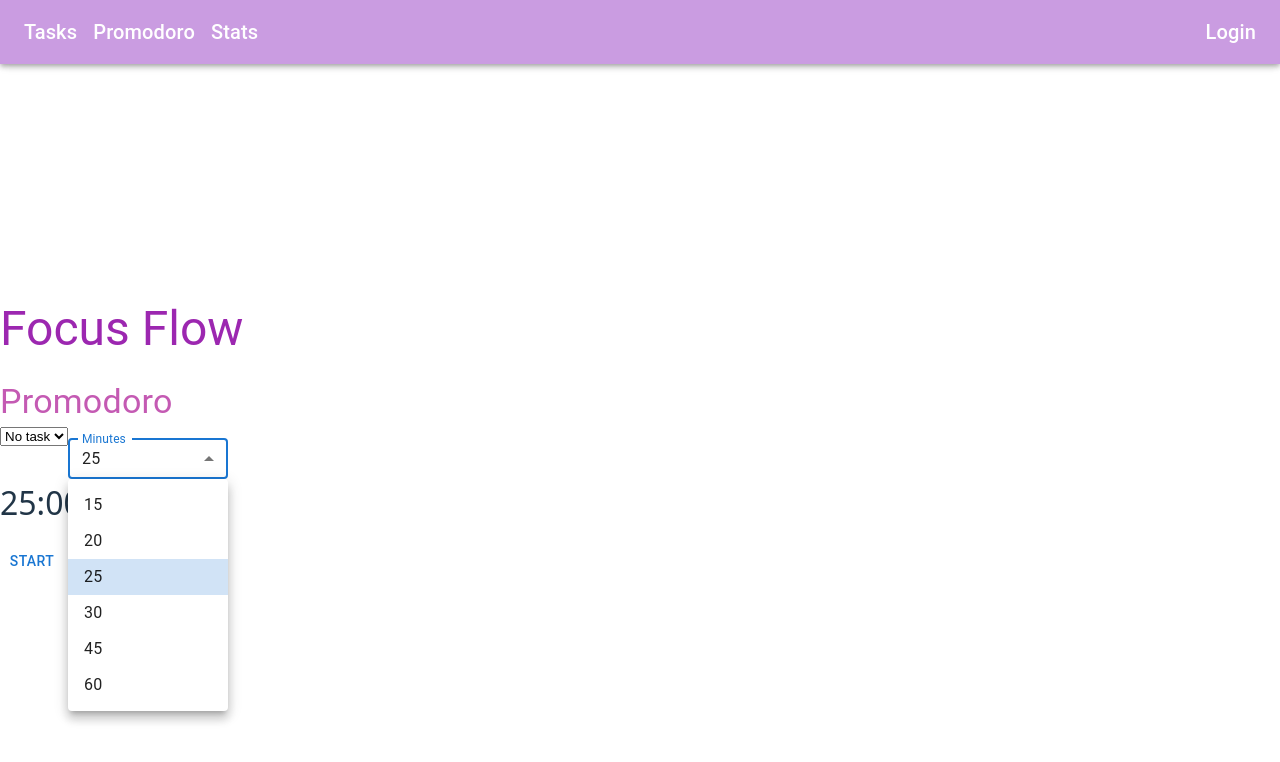
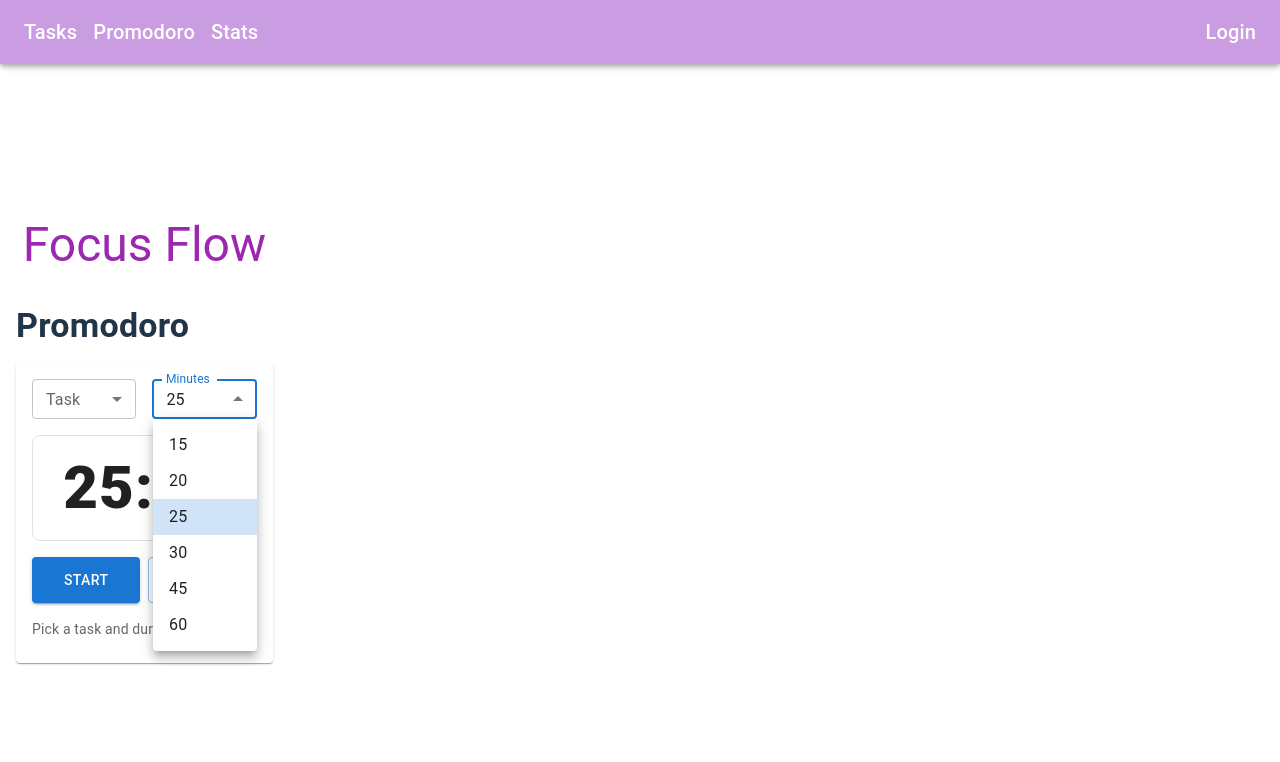
Before and after one commit to Mahmod94/react, a React (Vite) app in the folder FocusFlow/: page /promodoropage in a window 1280 px wide. Both pictures are taken after a click on the element "25". Shown: the top 762 px of the page. Built offline with nearby package versions, Linux system fonts and the light colour scheme.

Commit message:
Update promodoropage
added MUI to it

```diff
--- a/FocusFlow/src/PromodoroProvider.tsx
+++ b/FocusFlow/src/PromodoroProvider.tsx
@@ -1,15 +1,195 @@
+// /**
+//  * Author: Mahmod
+//  * Purpose: self development in frontend
+//  */
+
+// import React, { createContext, useContext, useEffect, useRef, useState} from "react";
+// import type { Session } from "./types/session";
+
+// import { listSessions, addSession as repoAddSession, clearAllSessions } from "./data/sessionsRepo";
+
+
+// const DEFAULT_FOCUS_SECONDS = 25 * 60 ;
+// const DEFAULT_BREAK_SECONDS = 5 * 60;
+
+// type Mode = "focus" | "break";
+
+// type PromodoroState = {
+//   timeLeft: number;
+//   running: boolean;
+
+//   mode: Mode;
+
+//   durationSeconds: number;
+//   setDurationSeconds: (seconds: number) => void;
+
+//   selectedTaskId: string;
+//   setSelectedTaskId: (id: string) => void;
+
+//   sessions: Session[];
+//   addSession: (s: Session) => void;
+//   clearSessions: () => void;
+
+//   startPause: () => void;
+//   reset: () => void;
+
+//   // later: skip()
+// };
+
+// const PromodoroContext = createContext<PromodoroState | null>(null);
+
+
+
+// export function PromodoroProvider({ children }: { children: React.ReactNode }) {
+
+//   const [sessions, setSessions] = useState<Session[]>(() => listSessions());
+
+//   const [focusSeconds, setFocusSecondsState] = useState<number>(DEFAULT_FOCUS_SECONDS);
+//   const [breakSeconds, setBreakSecondsState] = useState<number>(DEFAULT_BREAK_SECONDS);
+
+//   const [mode, setMode] = useState<Mode>("focus");
+
+//   const [durationSeconds, setDurationSecondsState] = useState<number>(DEFAULT_FOCUS_SECONDS);
+//   const [timeLeft, setTimeLeft] = useState(DEFAULT_FOCUS_SECONDS);
+
+//   const [running, setRunning] = useState(false);
+//   const [selectedTaskId, setSelectedTaskId] = useState("");
+
+//   const loggedRef = useRef(false);
+
+//   useEffect(() => {
+//     if (!running) return;
+
+//     const id = window.setInterval(() => {
+//       setTimeLeft((prev) => Math.max(prev - 1, 0));
+//     }, 1000);
+
+//     return () => window.clearInterval(id);
+//   }, [running]);
+
+//   const addSession = (s: Session) => {
+//     const next = repoAddSession(s);
+//     setSessions(next);
+//   };
+
+//   const clearSessions = () => {
+//     clearAllSessions();
+//     setSessions([]);
+//   };
+
+//   const currentDuration = mode === "focus" ? focusSeconds : breakSeconds;
+
+//   // När timern når 0 --> växla mode
+//   useEffect(() => {
+//     if (!running) return;
+
+//     if (timeLeft === 0 && !loggedRef.current) {
+//       loggedRef.current = true;
+//       setRunning(false);
+
+//     if (mode === "focus")
+//     {
+//       // logga endast focus
+//       addSession({
+//         id: Date.now(),
+//         durationSeconds: focusSeconds,
+//         endedAt: Date.now(),
+//         type: "focus",
+//         taskId: selectedTaskId || undefined,
+//       });
+//     // byt till break
+//     setMode("break");
+//     setTimeLeft(breakSeconds);
+//     } else {
+//       // break klart --> tillbaka till focus
+//       setMode("break");
+//       setTimeLeft(breakSeconds);
+//     }
+//     }
+//   }, [timeLeft, running, mode, focusSeconds, breakSeconds, selectedTaskId]);
+
+//   const startPause = () => {
+//     if (!running) loggedRef.current = false;
+//     setRunning((p) => !p);
+//   };
+
+//   const reset = () => {
+//     setRunning(false);
+//     loggedRef.current = false;
+//     setMode("focus");
+//     setTimeLeft(durationSeconds);
+//   };
+
+//   const skip = () => {
+//     // hoppa direkt till nästa läge
+//     setRunning(false);
+//     loggedRef.current = false;
+
+//     if (mode === "focus") {
+//       setMode("break");
+//       setTimeLeft(breakSeconds);
+//     } else {
+//       setMode("focus");
+//       setTimeLeft(focusSeconds);
+//     }
+//   };
+
+//   // setter som inte låter user ändra mitt i körning (enkel och tydlig)
+//   const setDurationSeconds = (seconds: number) => {
+//     if (running) return;
+//     const safe = Math.max (1 * 60, Math.min(seconds, 120 * 60)); // 1 - 120 min
+
+//     setDurationSecondsState(safe); // uppdatera display direkt när inte running
+//     setTimeLeft(safe);
+//     loggedRef.current = false;
+//   };
+
+//   return (
+//     <PromodoroContext.Provider
+//       value={{
+//         timeLeft,
+//         running,
+//         durationSeconds,
+//         setDurationSeconds,
+//         selectedTaskId,
+//         setSelectedTaskId,
+//         sessions,
+//         addSession,
+//         clearSessions,
+//         startPause,
+//         reset,
+//       }}
+//       >
+//         {children}
+//       </PromodoroContext.Provider>
+//   );
+// }
+
+// export function usePromodoro(){
+//   const ctx = useContext(PromodoroContext);
+//   if (!ctx) throw new Error("usePromodoro must be used within PromodoroProvider");
+//   return ctx;
+// }
 /**
  * Author: Mahmod
  * Purpose: self development in frontend
  */
 
-import React, { createContext, useContext, useEffect, useRef, useState} from "react";
+import React, {
+  createContext,
+  useContext,
+  useEffect,
+  useRef,
+  useState,
+} from "react";
 import type { Session } from "./types/session";
+import {
+  listSessions,
+  addSession as repoAddSession,
+  clearAllSessions,
+} from "./data/sessionsRepo";
 
-import { listSessions, addSession as repoAddSession, clearAllSessions } from "./data/sessionsRepo";
-
-
-const DEFAULT_FOCUS_SECONDS = 25 * 60 ;
+const DEFAULT_FOCUS_SECONDS = 25 * 60;
 const DEFAULT_BREAK_SECONDS = 5 * 60;
 
 type Mode = "focus" | "break";
@@ -17,7 +197,6 @@ type Mode = "focus" | "break";
 type PromodoroState = {
   timeLeft: number;
   running: boolean;
-
   mode: Mode;
 
   durationSeconds: number;
@@ -36,25 +215,28 @@ type PromodoroState = {
 
 const PromodoroContext = createContext<PromodoroState | null>(null);
 
+export function PromodoroProvider({
+  children,
+}: {
+  children: React.ReactNode;
+}) {
+  const [sessions, setSessions] = useState<Session[]>(() =>
+    listSessions()
+  );
 
-
-export function PromodoroProvider({ children }: { children: React.ReactNode }) {
-
-  const [sessions, setSessions] = useState<Session[]>(() => listSessions());
-
-  const [focusSeconds, setFocusSecondsState] = useState<number>(DEFAULT_FOCUS_SECONDS);
-  const [breakSeconds, setBreakSecondsState] = useState<number>(DEFAULT_BREAK_SECONDS);
+  const breakSeconds = DEFAULT_BREAK_SECONDS;
 
   const [mode, setMode] = useState<Mode>("focus");
+  const [durationSeconds, setDurationSecondsState] =
+    useState<number>(DEFAULT_FOCUS_SECONDS);
 
-  const [durationSeconds, setDurationSecondsState] = useState<number>(DEFAULT_FOCUS_SECONDS);
   const [timeLeft, setTimeLeft] = useState(DEFAULT_FOCUS_SECONDS);
-
   const [running, setRunning] = useState(false);
   const [selectedTaskId, setSelectedTaskId] = useState("");
 
   const loggedRef = useRef(false);
 
+  // Ticking timer
   useEffect(() => {
     if (!running) return;
 
@@ -75,40 +257,47 @@ export function PromodoroProvider({ children }: { children: React.ReactNode }) {
     setSessions([]);
   };
 
-  const currentDuration = mode === "focus" ? focusSeconds : breakSeconds;
-
-  // När timern når 0 --> växla mode
+  // När timern når 0 → växla läge
   useEffect(() => {
     if (!running) return;
+    if (timeLeft !== 0) return;
+    if (loggedRef.current) return;
 
-    if (timeLeft === 0 && !loggedRef.current) {
     loggedRef.current = true;
     setRunning(false);
 
-    if (mode === "focus")
-    {
-      // logga endast focus
+    const endedAt = Date.now();
+
+    if (mode === "focus") {
+      // Logga focus-session
       addSession({
-        id: Date.now(),
-        durationSeconds: focusSeconds,
-        endedAt: Date.now(),
+        id: endedAt,
+        durationSeconds: durationSeconds,
+        endedAt,
         type: "focus",
         taskId: selectedTaskId || undefined,
       });
-    // byt till break
+
+      // Växla till break
       setMode("break");
       setTimeLeft(breakSeconds);
     } else {
-      // break klart --> tillbaka till focus
-      setMode("break");
-      setTimeLeft(breakSeconds);
+      // Break klar → tillbaka till focus
+      setMode("focus");
+      setTimeLeft(durationSeconds);
     }
-    }
-  }, [timeLeft, running, mode, focusSeconds, breakSeconds, selectedTaskId]);
+  }, [
+    timeLeft,
+    running,
+    mode,
+    durationSeconds,
+    breakSeconds,
+    selectedTaskId,
+  ]);
 
   const startPause = () => {
     if (!running) loggedRef.current = false;
-    setRunning((p) => !p);
+    setRunning((prev) => !prev);
   };
 
   const reset = () => {
@@ -118,26 +307,15 @@ export function PromodoroProvider({ children }: { children: React.ReactNode }) {
     setTimeLeft(durationSeconds);
   };
 
-  const skip = () => {
-    // hoppa direkt till nästa läge
-    setRunning(false);
-    loggedRef.current = false;
-
-    if (mode === "focus") {
-      setMode("break");
-      setTimeLeft(breakSeconds);
-    } else {
-      setMode("focus");
-      setTimeLeft(focusSeconds);
-    }
-  };
-
-  // setter som inte låter user ändra mitt i körning (enkel och tydlig)
   const setDurationSeconds = (seconds: number) => {
     if (running) return;
-    const safe = Math.max (1 * 60, Math.min(seconds, 120 * 60)); // 1 - 120 min
 
-    setDurationSecondsState(safe); // uppdatera display direkt när inte running
+    const safe = Math.max(
+      1 * 60,
+      Math.min(seconds, 120 * 60)
+    );
+
+    setDurationSecondsState(safe);
     setTimeLeft(safe);
     loggedRef.current = false;
   };
@@ -147,6 +325,7 @@ export function PromodoroProvider({ children }: { children: React.ReactNode }) {
       value={{
         timeLeft,
         running,
+        mode,
         durationSeconds,
         setDurationSeconds,
         selectedTaskId,
@@ -163,8 +342,11 @@ export function PromodoroProvider({ children }: { children: React.ReactNode }) {
   );
 }
 
-export function usePromodoro(){
+export function usePromodoro() {
   const ctx = useContext(PromodoroContext);
-  if (!ctx) throw new Error("usePromodoro must be used within PromodoroProvider");
+  if (!ctx)
+    throw new Error(
+      "usePromodoro must be used within PromodoroProvider"
+    );
   return ctx;
 }
--- a/FocusFlow/src/pages/PromodoroPage.tsx
+++ b/FocusFlow/src/pages/PromodoroPage.tsx
@@ -1,14 +1,23 @@
-import { Button, Typography, FormControl, InputLabel, Select, MenuItem, duration, Menu  } from "@mui/material";
+import {
+  Box,
+  Button,
+  Card,
+  CardContent,
+  FormControl,
+  InputLabel,
+  MenuItem,
+  Select,
+  Stack,
+  Typography,
+} from "@mui/material";
 import type { Task } from "../types/task";
 import { usePromodoro } from "../PromodoroProvider";
 
 type Props = {
   tasks: Task[];
-}
+};
 
-export default function PromodoroPage({ tasks } : Props)
-{
-
+export default function PromodoroPage({ tasks }: Props) {
   const {
     timeLeft,
     running,
@@ -20,54 +29,119 @@ export default function PromodoroPage({ tasks } : Props)
     setDurationSeconds,
   } = usePromodoro();
 
-
   const formatTime = (totalSeconds: number) => {
     const m = Math.floor(totalSeconds / 60);
     const s = totalSeconds % 60;
     return `${m}:${s.toString().padStart(2, "0")}`;
   };
 
+  const minutesValue = Math.floor(durationSeconds / 60);
+
   return (
-        <div>
-            <Typography variant="h4" component="h2" sx={{ color : "#C45AB3"}}>Promodoro</Typography>
+    <Box sx={{ maxWidth: 520, mx: "auto", mt: 4, px: 2 }}>
+      <Typography variant="h4" component="h2" sx={{ mb: 2, fontWeight: 700 }}>
+        Promodoro
+      </Typography>
 
-            {/* Väj task */}
-            <select value={selectedTaskId} onChange={(e) => setSelectedTaskId(e.target.value)}>
-                <option value="">No task</option>
+      <Card>
+        <CardContent>
+          <Stack spacing={2}>
+            {/* Settings row */}
+            <Stack direction={{ xs: "column", sm: "row" }} spacing={2}>
+              {/* Task Select (MUI istället för native select) */}
+              <FormControl size="small" fullWidth>
+                <InputLabel id="promodoro-task-label">Task</InputLabel>
+                <Select
+                  labelId="promodoro-task-label"
+                  label="Task"
+                  value={selectedTaskId}
+                  onChange={(e) => setSelectedTaskId(String(e.target.value))}
+                >
+                  <MenuItem value="">
+                    <em>No task</em>
+                  </MenuItem>
                   {tasks.map((t) => (
-                    <option key={t.id} value={t.id}>{t.title}</option>
+                    <MenuItem key={t.id} value={t.id}>
+                      {t.title}
+                    </MenuItem>
                   ))}
-            </select>
+                </Select>
+              </FormControl>
 
-            {/* Välj tid */}
-            <FormControl size="small" sx={{ mt: 2, minWidth: 160}}>
+              {/* Minutes Select */}
+              <FormControl size="small" fullWidth>
                 <InputLabel id="promodoro-len-label">Minutes</InputLabel>
                 <Select
                   labelId="promodoro-len-label"
                   label="Minutes"
-                    value={Math.floor(durationSeconds / 60 )}
+                  value={minutesValue}
                   disabled={running}
                   onChange={(e) => {
                     const minutes = Number(e.target.value);
                     setDurationSeconds(minutes * 60);
                   }}
                 >
-                    <MenuItem value={15}>15</MenuItem>
-                    <MenuItem value={20}>20</MenuItem>
-                    <MenuItem value={25}>25</MenuItem>
-                    <MenuItem value={30}>30</MenuItem>
-                    <MenuItem value={45}>45</MenuItem>
-                    <MenuItem value={60}>60</MenuItem>
+                  {[15, 20, 25, 30, 45, 60].map((m) => (
+                    <MenuItem key={m} value={m}>
+                      {m}
+                    </MenuItem>
+                  ))}
                 </Select>
               </FormControl>
+            </Stack>
 
-            <div style={{ fontSize: "2rem", marginBottom:"1rem"}}>
+            {/* Timer */}
+            <Box
+              sx={{
+                display: "flex",
+                justifyContent: "center",
+                py: 2,
+                borderRadius: 2,
+                border: "1px solid",
+                borderColor: "divider",
+              }}
+            >
+              <Typography
+                variant="h2"
+                sx={{
+                  fontWeight: 800,
+                  letterSpacing: 1,
+                  fontVariantNumeric: "tabular-nums",
+                }}
+              >
                 {formatTime(timeLeft)}
-            </div>
+              </Typography>
+            </Box>
 
-            <Button onClick={startPause}>{running ? "Pause" : "Start"}</Button>
-            <Button onClick={reset}>Reset</Button>
-        </div>
+            {/* Actions */}
+            <Stack direction="row" spacing={1}>
+              <Button
+                variant="contained"
+                fullWidth
+                onClick={startPause}
+                sx={{ py: 1.2 }}
+              >
+                {running ? "Pause" : "Start"}
+              </Button>
+              <Button
+                variant="outlined"
+                fullWidth
+                onClick={reset}
+                sx={{ py: 1.2 }}
+              >
+                Reset
+              </Button>
+            </Stack>
+
+            {/* Small status text */}
+            <Typography variant="body2" color="text.secondary">
+              {running
+                ? "Timer is running. Minutes are locked."
+                : "Pick a task and duration, then start."}
+            </Typography>
+          </Stack>
+        </CardContent>
+      </Card>
+    </Box>
   );
-
 }
```
Lines whose indentation alone changed are shown as unchanged.
